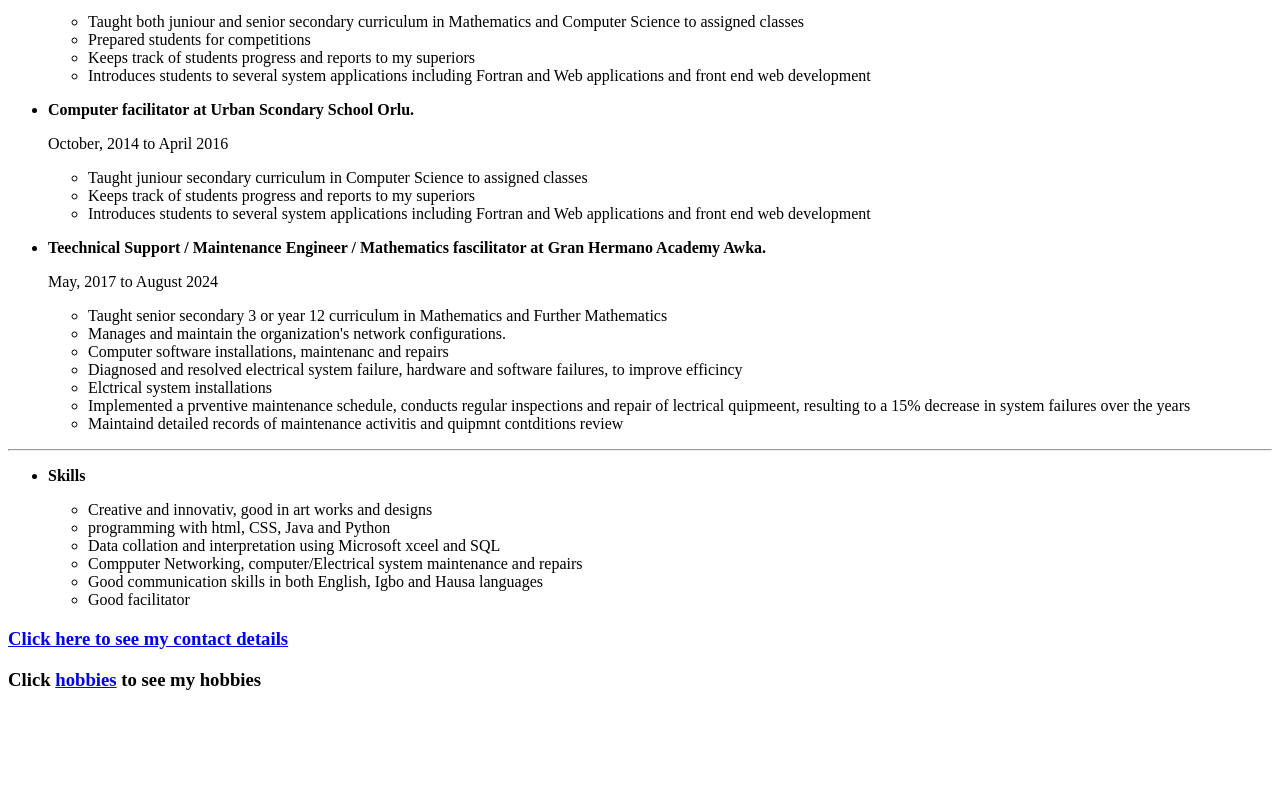
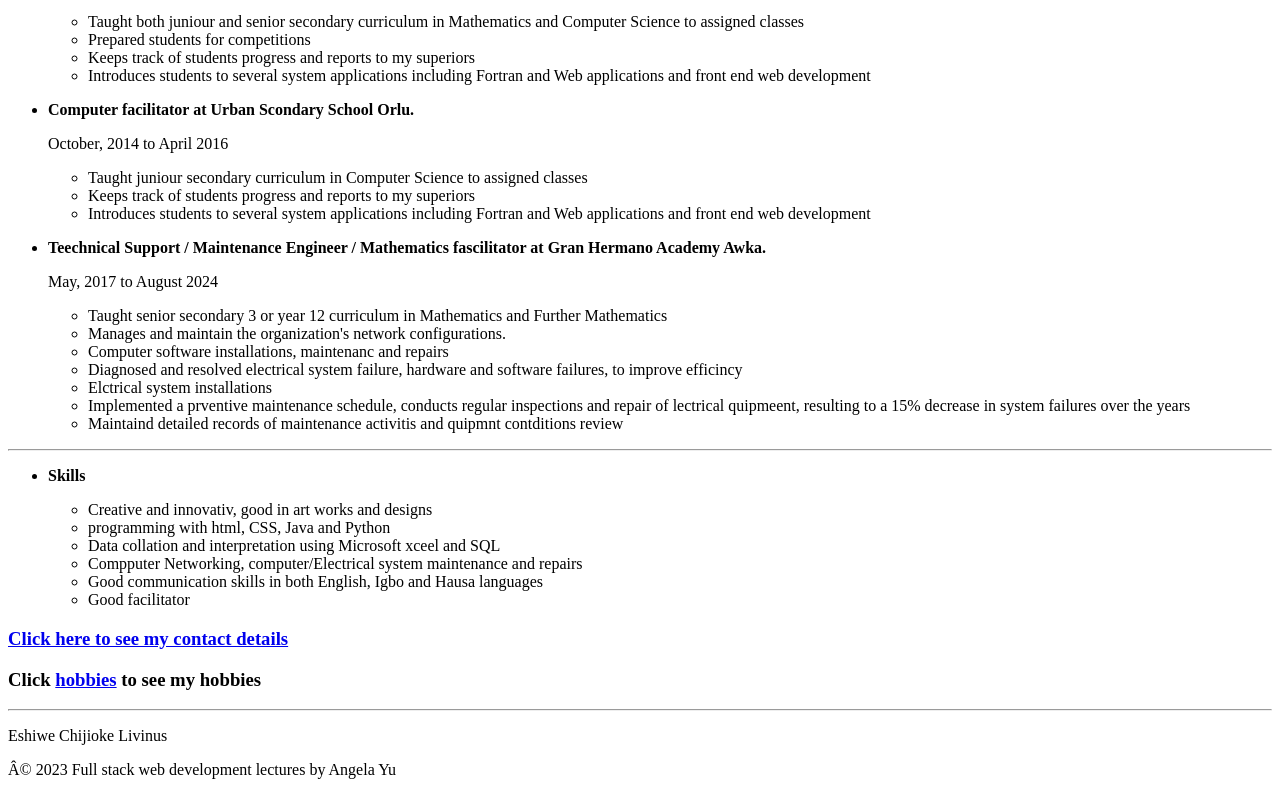
Before and after one commit to Chijioke-Eshiwe/html-My-Resume, a plain HTML site: page index.html in a window 1280 px wide. Shown: the part 927-1722 px from the top of the page. Before the commit the page ends 1636 px from the top, so only its background shows below. Drawn offline with Linux system fonts and the light colour scheme.

Commit message:
Add files via upload

```diff
--- a/index.html
+++ b/index.html
@@ -74,4 +74,9 @@
         <h3><a href="./contact.html">Click here to see my contact details</a></h3>
         <h3>Click <a href="./hobbies.html"> hobbies</a> to see my hobbies </h3>
     </body>
+    <hr/>
+    <footer>
+        <p>Eshiwe Chijioke Livinus </p>
+        <p>© 2023 Full stack web development lectures by Angela Yu </p>
+    </footer>
 </html>
```
